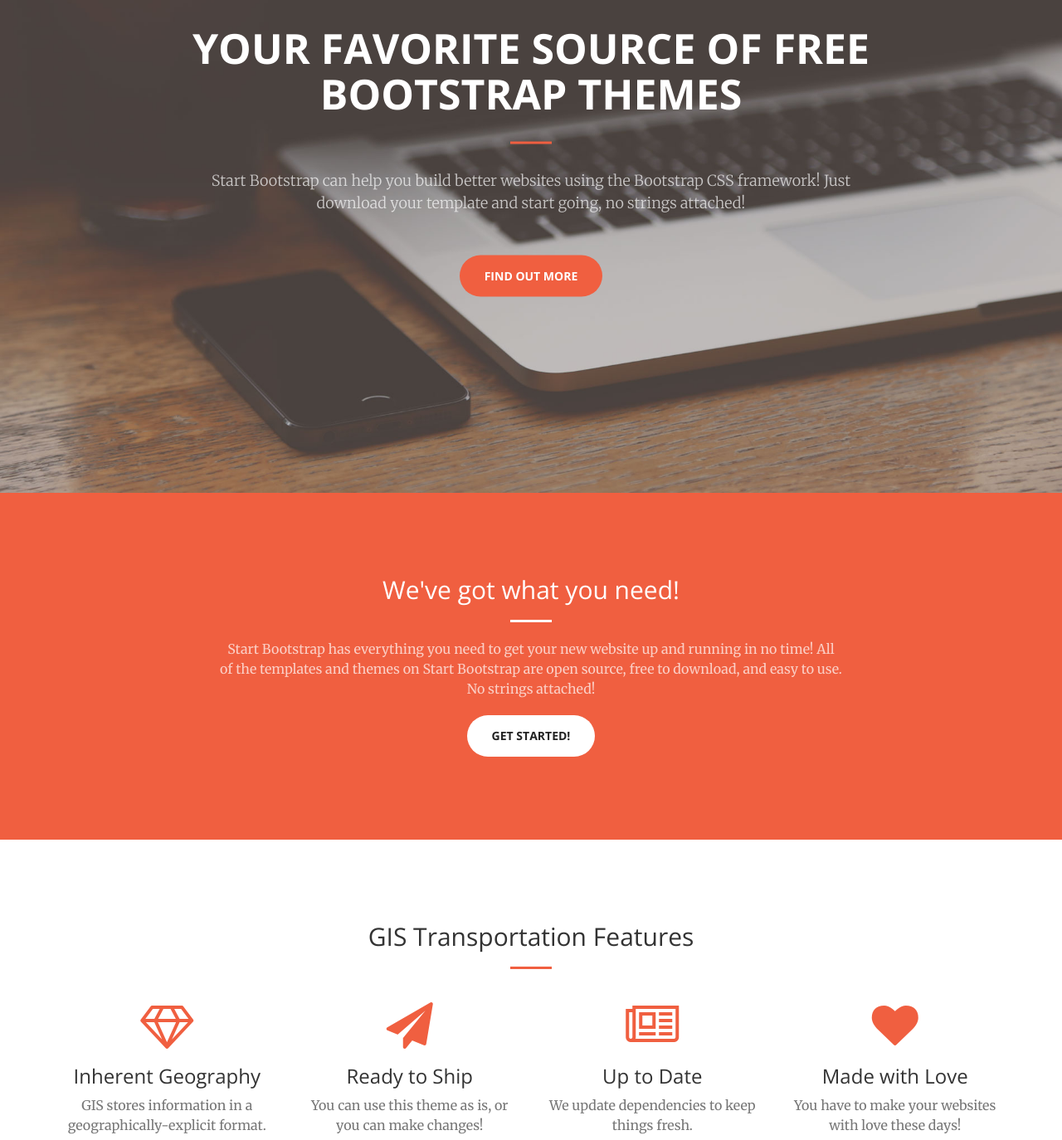
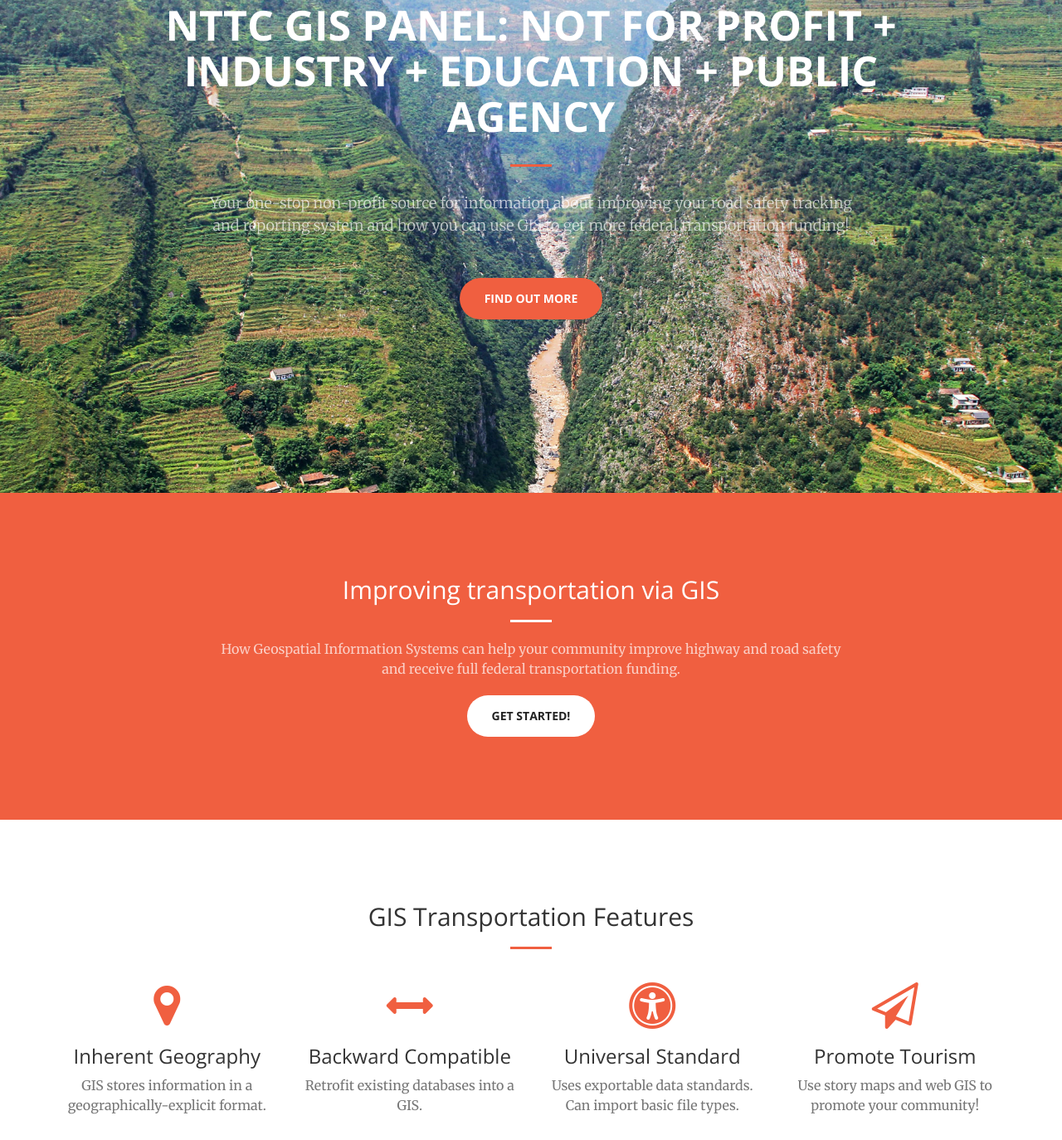
Before and after one commit to t968rs/nttcgis, a website: page index.html in a window 1280 px wide. Shown: the part 206-1580 px from the top of the page at 83% size. Drawn offline with nearby package versions, Linux system fonts and the light colour scheme; files whose address does not match are found by name.

Commit message:
header image

```diff
--- a/css/creative.css
+++ b/css/creative.css
@@ -155,7 +155,7 @@
   background-size: cover;
   -o-background-size: cover;
   background-position: center;
-  background-image: url('../img/header.jpg');
+  background-image: url('nttcgis/img/chbridge.jpg');
   text-align: center;
   color: white;
 }
--- a/index.html
+++ b/index.html
@@ -12,10 +12,10 @@
     <title>GIS for Transportation</title>
 
     <!-- Bootstrap Core CSS -->
-    <link href="vendor/bootstrap/css/bootstrap.min.css" rel="stylesheet">
+    <link href="vendor/bootstrap/css/bootstrap.css" rel="stylesheet">
 
     <!-- Custom Fonts -->
-    <link href="vendor/font-awesome/css/font-awesome.min.css" rel="stylesheet" type="text/css">
+    <link href="vendor/font-awesome/css/font-awesome.css" rel="stylesheet" type="text/css">
     <link href='https://fonts.googleapis.com/css?family=Open+Sans:300italic,400italic,600italic,700italic,800italic,400,300,600,700,800' rel='stylesheet' type='text/css'>
     <link href='https://fonts.googleapis.com/css?family=Merriweather:400,300,300italic,400italic,700,700italic,900,900italic' rel='stylesheet' type='text/css'>
 
@@ -23,7 +23,7 @@
     <link href="vendor/magnific-popup/magnific-popup.css" rel="stylesheet">
 
     <!-- Theme CSS -->
-    <link href="css/creative.min.css" rel="stylesheet">
+    <link href="css/creative.css" rel="stylesheet">
 
     <!-- HTML5 Shim and Respond.js IE8 support of HTML5 elements and media queries -->
     <!-- WARNING: Respond.js doesn't work if you view the page via file:// -->
@@ -56,7 +56,7 @@
                         <a class="page-scroll" href="#services">Features</a>
                     </li>
                     <li>
-                        <a class="page-scroll" href="#portfolio">Portfolio</a>
+                        <a class="page-scroll" href="#portfolio">Presentation</a>
                     </li>
                     <li>
                         <a class="page-scroll" href="#contact">Contact</a>
@@ -71,9 +71,9 @@
     <header>
         <div class="header-content">
             <div class="header-content-inner">
-                <h1 id="homeHeading">Your Favorite Source of Free Bootstrap Themes</h1>
+                <h1 id="homeHeading">NTTC GIS Panel: not for profit + industry + education + public agency</h1>
                 <hr>
-                <p>Start Bootstrap can help you build better websites using the Bootstrap CSS framework! Just download your template and start going, no strings attached!</p>
+                <p>Your one-stop non-profit source for information about improving your road safety tracking and reporting system and how you can use GIS to get more federal transportation funding!</p>
                 <a href="#about" class="btn btn-primary btn-xl page-scroll">Find Out More</a>
             </div>
         </div>
@@ -83,9 +83,9 @@
         <div class="container">
             <div class="row">
                 <div class="col-lg-8 col-lg-offset-2 text-center">
-                    <h2 class="section-heading">We've got what you need!</h2>
+                    <h2 class="section-heading">Improving transportation via GIS</h2>
                     <hr class="light">
-                    <p class="text-faded">Start Bootstrap has everything you need to get your new website up and running in no time! All of the templates and themes on Start Bootstrap are open source, free to download, and easy to use. No strings attached!</p>
+                    <p class="text-faded">How Geospatial Information Systems can help your community improve highway and road safety and receive full federal transportation funding.</p>
                     <a href="#services" class="page-scroll btn btn-default btn-xl sr-button">Get Started!</a>
                 </div>
             </div>
@@ -105,30 +105,30 @@
             <div class="row">
                 <div class="col-lg-3 col-md-6 text-center">
                     <div class="service-box">
-                        <i class="fa fa-4x fa-diamond text-primary sr-icons"></i>
+                        <i class="fa fa-4x fa-map-marker text-primary sr-icons"></i>
                         <h3>Inherent Geography</h3>
                         <p class="text-muted">GIS stores information in a geographically-explicit format.</p>
                     </div>
                 </div>
                 <div class="col-lg-3 col-md-6 text-center">
                     <div class="service-box">
-                        <i class="fa fa-4x fa-paper-plane text-primary sr-icons"></i>
-                        <h3>Ready to Ship</h3>
-                        <p class="text-muted">You can use this theme as is, or you can make changes!</p>
+                        <i class="fa fa-4x fa-arrows-h text-primary sr-icons"></i>
+                        <h3>Backward Compatible</h3>
+                        <p class="text-muted">Retrofit existing databases into a GIS.</p>
                     </div>
                 </div>
                 <div class="col-lg-3 col-md-6 text-center">
                     <div class="service-box">
-                        <i class="fa fa-4x fa-newspaper-o text-primary sr-icons"></i>
-                        <h3>Up to Date</h3>
-                        <p class="text-muted">We update dependencies to keep things fresh.</p>
+                        <i class="fa fa-4x fa-universal-access text-primary sr-icons"></i>
+                        <h3>Universal Standard</h3>
+                        <p class="text-muted">Uses exportable data standards. Can import basic file types.</p>
                     </div>
                 </div>
                 <div class="col-lg-3 col-md-6 text-center">
                     <div class="service-box">
-                        <i class="fa fa-4x fa-heart text-primary sr-icons"></i>
-                        <h3>Made with Love</h3>
-                        <p class="text-muted">You have to make your websites with love these days!</p>
+                        <i class="fa fa-4x fa-paper-plane-o text-primary sr-icons"></i>
+                        <h3>Promote Tourism</h3>
+                        <p class="text-muted">Use story maps and web GIS to promote your community!</p>
                     </div>
                 </div>
             </div>
@@ -232,14 +232,7 @@
         </div>
     </section>
 
-    <aside class="bg-dark">
-        <div class="container text-center">
-            <div class="call-to-action">
-                <h2>Free Download at Start Bootstrap!</h2>
-                <a href="http://startbootstrap.com/template-overviews/creative/" class="btn btn-default btn-xl sr-button">Download Now!</a>
-            </div>
-        </div>
-    </aside>
+
 
     <section id="contact">
         <div class="container">
@@ -247,33 +240,33 @@
                 <div class="col-lg-8 col-lg-offset-2 text-center">
                     <h2 class="section-heading">Let's Get In Touch!</h2>
                     <hr class="primary">
-                    <p>Ready to start your next project with us? That's great! Give us a call or send us an email and we will get back to you as soon as possible!</p>
+                    <p>Want to know what you can do, or provide input about your community's federal transportation reporting process? That's great! Give us a call or send us an email and we will get back to you as soon as possible!</p>
                 </div>
                 <div class="col-lg-4 col-lg-offset-2 text-center">
                     <i class="fa fa-phone fa-3x sr-contact"></i>
-                    <p>123-456-6789</p>
+                    <p>(562) 985-2872</p>
                 </div>
                 <div class="col-lg-4 text-center">
                     <i class="fa fa-envelope-o fa-3x sr-contact"></i>
-                    <p><a href="mailto:your-email@your-domain.com">feedback@startbootstrap.com</a></p>
+                    <p><a href="mailto:tyler.reeb@csulb.edu">Contact Tyler Reeb</a></p>
                 </div>
             </div>
         </div>
     </section>
 
     <!-- jQuery -->
-    <script src="vendor/jquery/jquery.min.js"></script>
+    <script src="vendor/jquery/jquery.js"></script>
 
     <!-- Bootstrap Core JavaScript -->
-    <script src="vendor/bootstrap/js/bootstrap.min.js"></script>
+    <script src="vendor/bootstrap/js/bootstrap.js"></script>
 
     <!-- Plugin JavaScript -->
     <script src="http://cdnjs.cloudflare.com/ajax/libs/jquery-easing/1.3/jquery.easing.min.js"></script>
-    <script src="vendor/scrollreveal/scrollreveal.min.js"></script>
-    <script src="vendor/magnific-popup/jquery.magnific-popup.min.js"></script>
+    <script src="vendor/scrollreveal/scrollreveal.js"></script>
+    <script src="vendor/magnific-popup/jquery.magnific-popup.js"></script>
 
     <!-- Theme JavaScript -->
-    <script src="js/creative.min.js"></script>
+    <script src="js/creative.js"></script>
 
 </body>
 
```
Also changed, not shown: css/creative.min.css, img/chbridge.jpg (added), img/truck_highway_banner.jpg (added).
